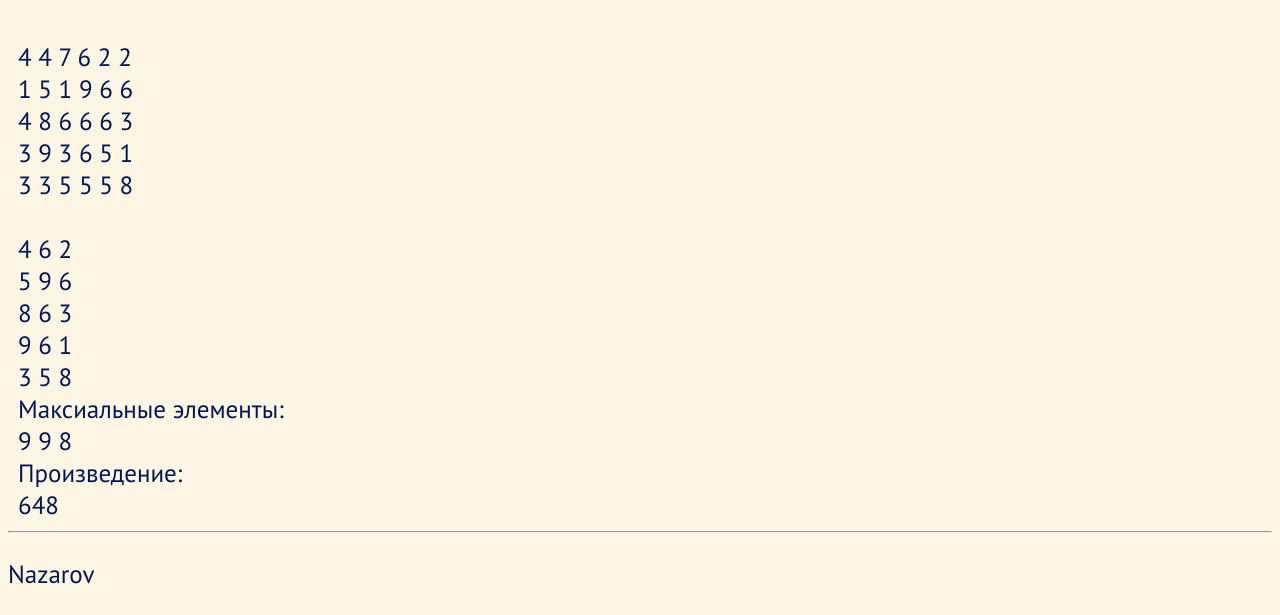
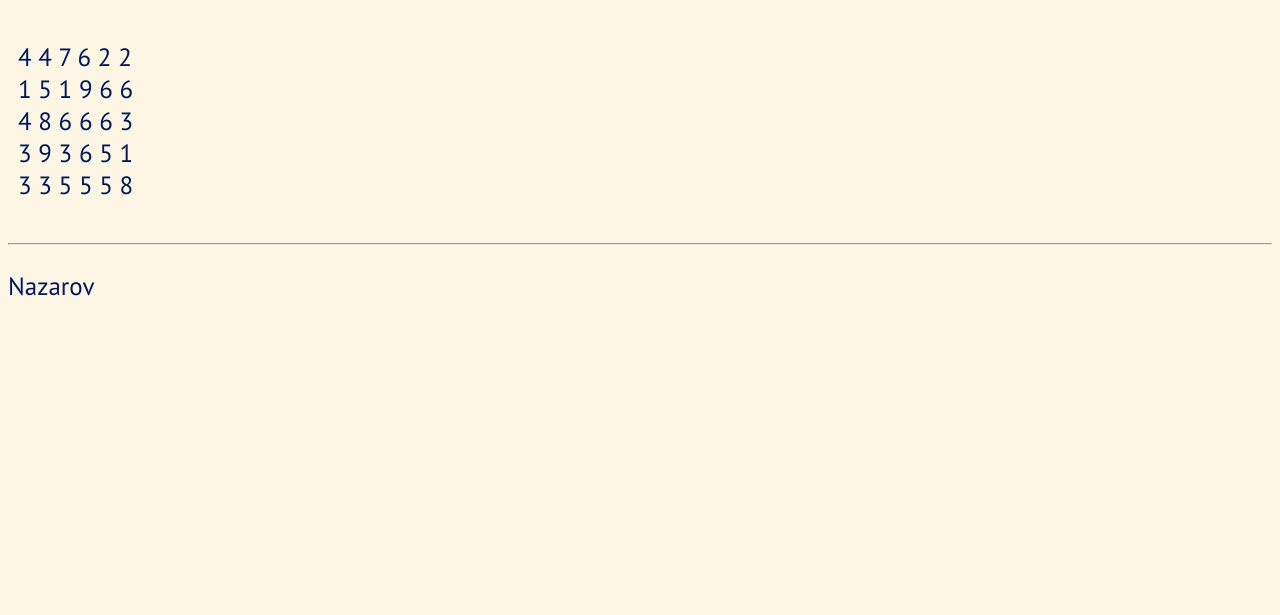
Before and after one commit to IrinaZorina/fact14, a PHP site: page /arrays.php in a window 1280 px wide. Shown: the part 893-1508 px from the top of the page. After the commit the page ends 1189 px from the top, so only its background shows below. Run offline with PHP 8.4, Linux system fonts and the light colour scheme.

Commit message:
arrays.php

```diff
--- a/arrays.php
+++ b/arrays.php
@@ -217,44 +217,24 @@
     // print_r($arr);
     // echo '</pre>';
 
-    $column = [];
-    foreach ($arr as $key => $value) {
-        if ($key % 2 == 0) {
-            $column[] = $value;
-        }
-    }
+    // неправильно, не пойму как!
+
+    // $column = [];
+    // $max = 10;
+    // foreach ($arr as $key => $value) {
+    //     if ($key % 2 == 0) {
+    //         foreach ($value as $item) {
+    //             if ($item < $max) {
+    //                 $max = $item;
+    //             }
+    //         }
+    //         $column[] = $max;
+    //     }
+    // }
 
     // echo '<pre>';
     // print_r($column);
     // echo '</pre>';
-
-    $max1 = $column[0][1];
-    $max2 = $column[1][1];
-    $max3 = $column[2][1];
-    for ($i = 1; $i < 6; $i++) {
-        for ($j = 0; $j < 3; $j++) {
-            echo $column[$j][$i] . ' ';
-            if ($column[0][$i] > $max1) {
-                $max1 = $column[0][$i];
-            }
-            if ($column[1][$i] > $max2) {
-                $max2 = $column[1][$i];
-            }
-            if ($column[2][$i] > $max3) {
-                $max3 = $column[2][$i];
-            }
-        }
-        echo '<br>';
-    }
-
-    echo 'Максиальные элементы: <br>';
-    echo $max1 . ' ' . $max2 . ' ' . $max3 . '<br>';
-
-    $result = 1;
-    $result = $max1 * $max2 * $max3;
-
-    echo 'Произведение: <br>';
-    echo $result;
     ?>
 </main>
 <?php require_once 'inc/footer.php'; ?>
```
